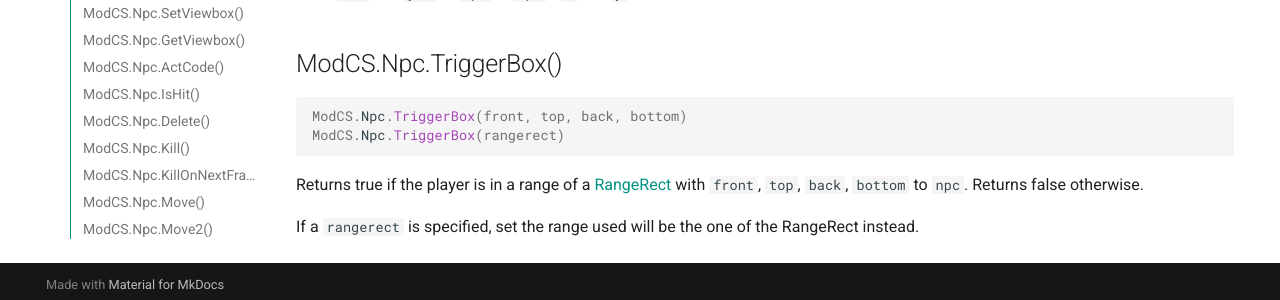
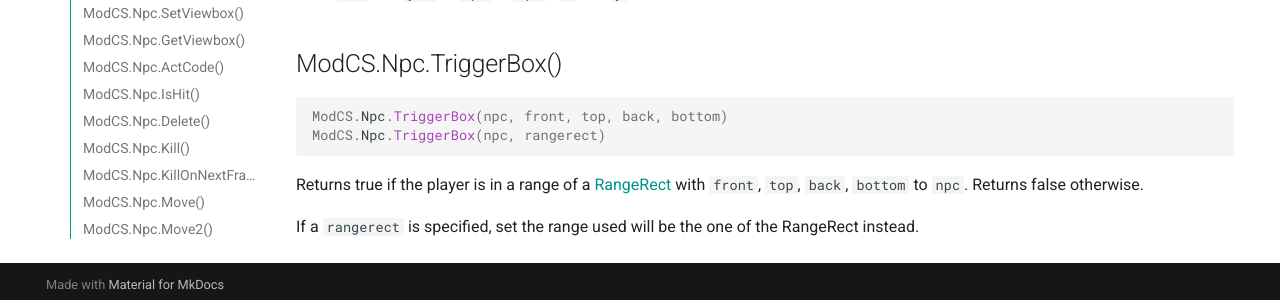
Before and after one commit to modcavestory/modcavestory.github.io, an MkDocs documentation site: the page built from docs/api/objects/npc/functions.md, in a window 1280 px wide and 900 px high, scrolled down 2479 px. Shown: the part 592-892 px from the top of the window. Built offline with MkDocs 1.6.1 and Material for MkDocs 9.7.7, drawn with Linux system fonts in a browser that asks for light colours.

Commit message:
even more shite ?

````diff
--- a/docs/api/objects/npc/functions.md
+++ b/docs/api/objects/npc/functions.md
@@ -134,8 +134,8 @@ Adds `xm2` and `ym2` of `npc` to `npc`'s `x` and `y`.
 ## ModCS.Npc.TriggerBox()
 
 ```lua
-ModCS.Npc.TriggerBox(front, top, back, bottom)
-ModCS.Npc.TriggerBox(rangerect)
+ModCS.Npc.TriggerBox(npc, front, top, back, bottom)
+ModCS.Npc.TriggerBox(npc, rangerect)
 ```
 
 Returns true if the player is in a range of a [RangeRect](/api/objects/range/) with `front`, `top`, `back`, `bottom` to `npc`. Returns false otherwise.
````
Also changed, not shown: docs/guide/intro/install.md (+1 -1 lines), docs/index.md (+1 -1 lines), 1 other file.
